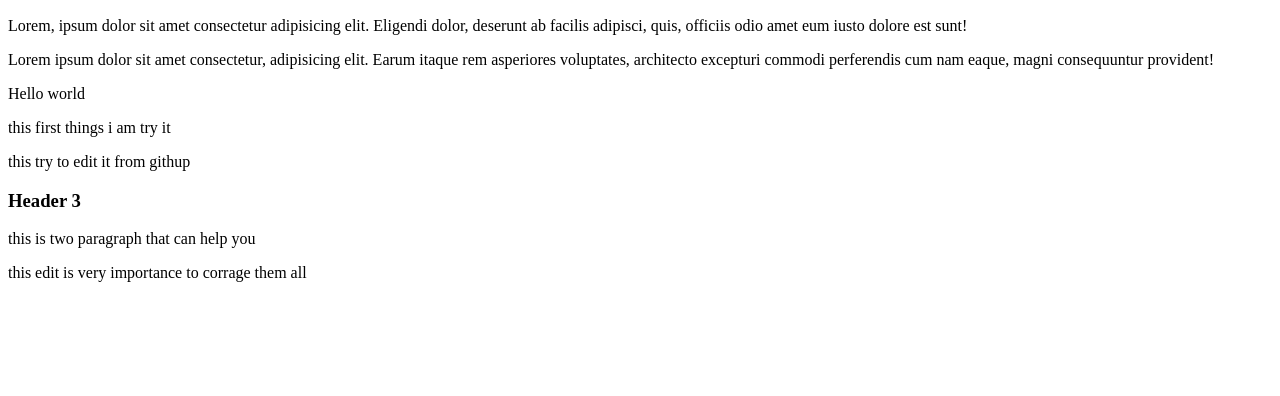
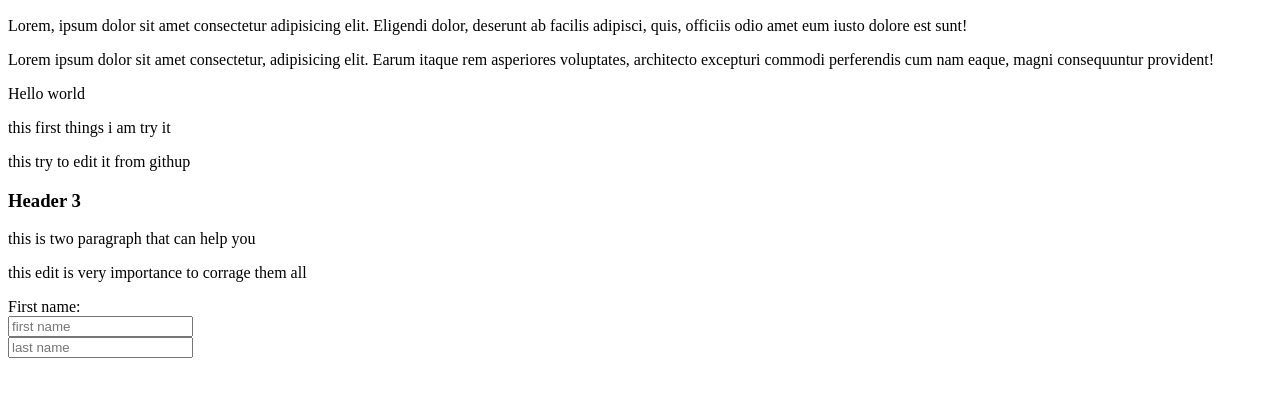
Before and after one commit to MonMatIT/githubTesting, a plain HTML site: page index.html in a window 1280 px wide. Shown: the part 246-642 px from the top of the page. Drawn offline with Linux system fonts and the light colour scheme.

Commit message:
i change it .

```diff
--- a/index.html
+++ b/index.html
@@ -21,5 +21,10 @@
     <h3> Header 3</h3>
         <p> this is two paragraph that can help you</p>
     <p> this edit is very importance to corrage them all</p>
+     <form action="test.php" method="get">
+        First name:<br/>
+        <input type="text" name="firstName" placeholder="first name" maxlength="10"/><br/>
+        <input type="text" name="lastName" placeholder="last name" maxlength="10"/><br/>
+    </form>
 </body>
 </html>
```
